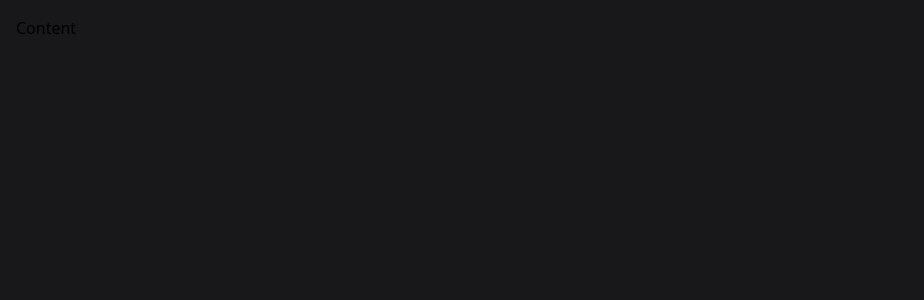
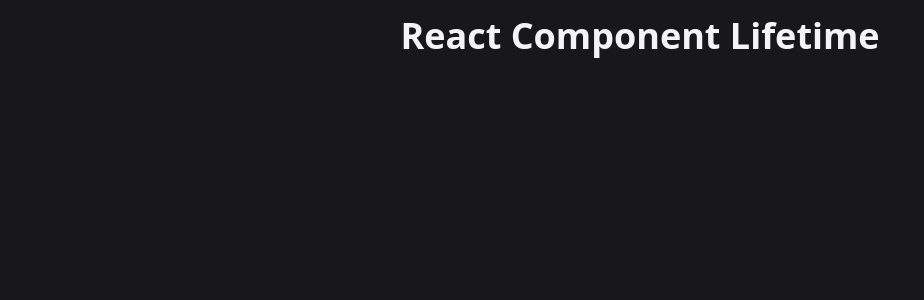
Before and after one commit to sebavuye/react-component-lifetime, a Next.js app: page / in a window 1280 px wide. Shown: the top 300 px of the page, without its empty margins (0-924 px from the left). Built offline with nearby package versions, Linux system fonts and the light colour scheme.

Commit message:
feat: add heading component

```diff
--- /dev/null
+++ b/src/components/heading/heading.tsx
@@ -0,0 +1,9 @@
+import type { ReactNode } from "react";
+
+interface HeadingProps {
+  children: ReactNode;
+}
+
+export const Heading = ({ children }: HeadingProps): JSX.Element => (
+  <h1 className="text-center text-4xl font-bold text-zinc-100">{children}</h1>
+);
--- /dev/null
+++ b/src/components/heading/index.ts
@@ -0,0 +1 @@
+export * from "./heading";
--- /dev/null
+++ b/src/components/index.ts
@@ -0,0 +1 @@
+export * from "./heading";
--- a/src/pages/index.tsx
+++ b/src/pages/index.tsx
@@ -1,5 +1,9 @@
+import { Heading } from "@/components";
+
 export default function Home(): JSX.Element {
   return (
-    <main className="grid h-full grid-rows-[auto_1fr] gap-4 p-4">Content</main>
+    <main className="grid h-full grid-rows-[auto_1fr] gap-4 p-4">
+      <Heading>React Component Lifetime</Heading>
+    </main>
   );
 }
```
